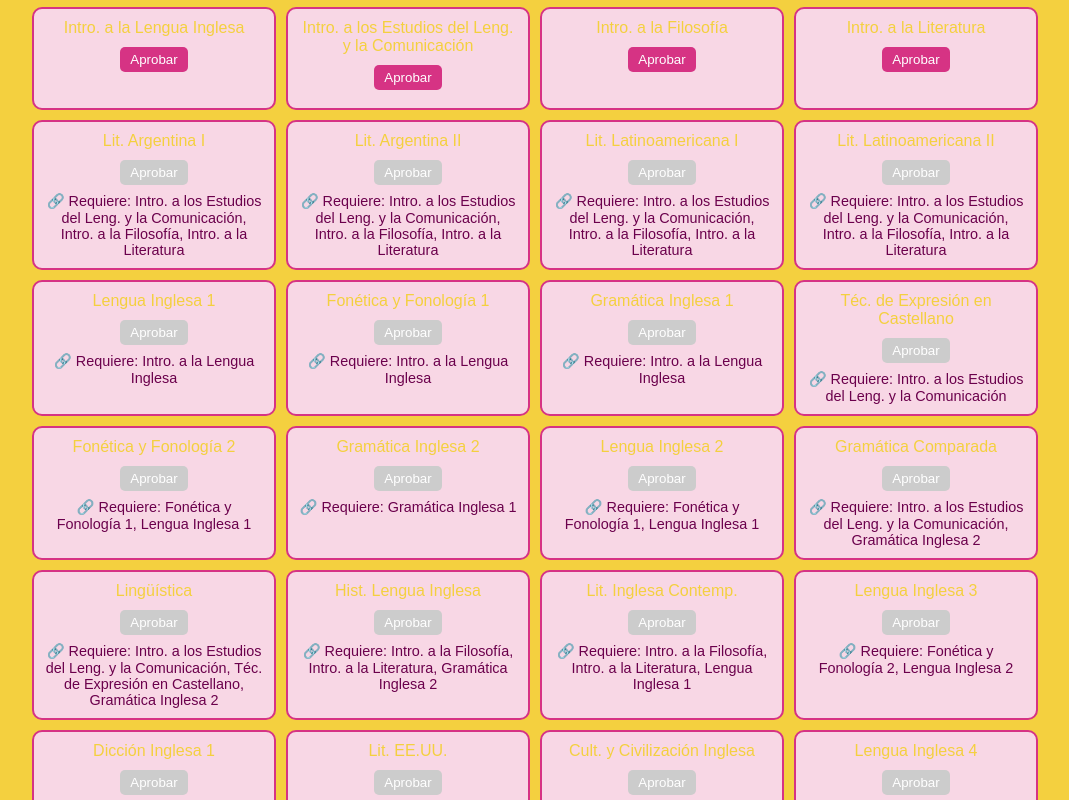
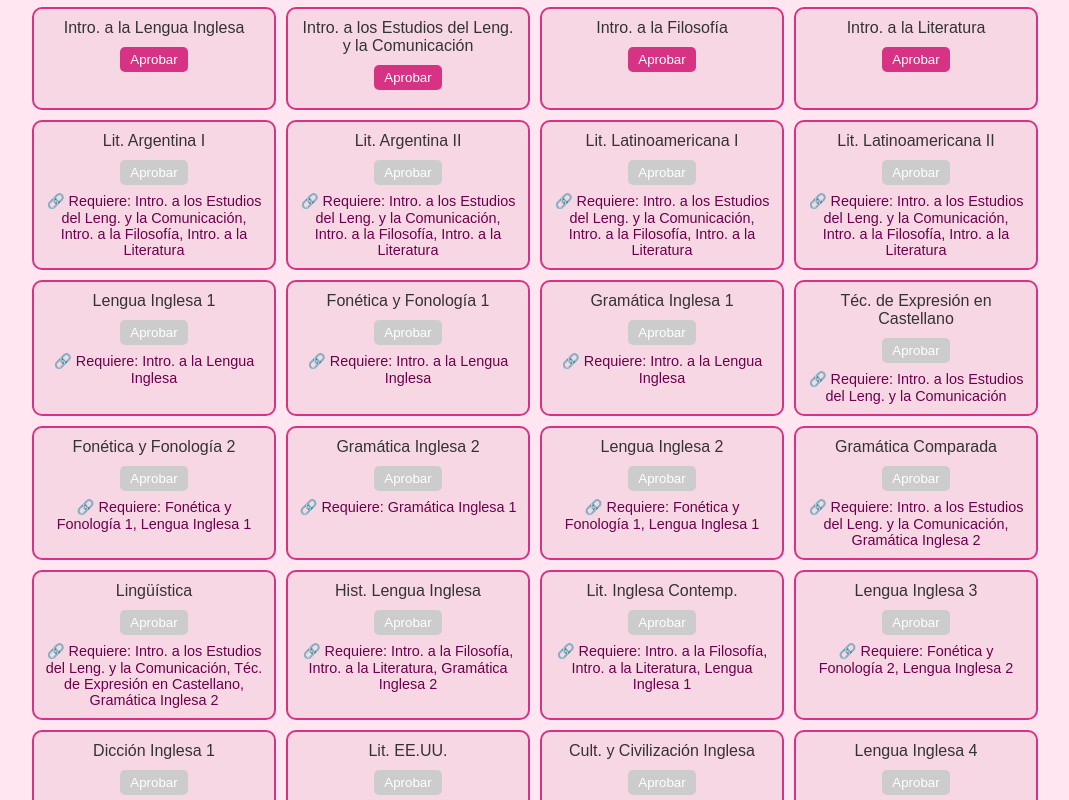
Before and after one commit to 0briangomez0/pagina2.0, a plain HTML site: page index.html in a window 1280 px wide. Shown: the part 101-901 px from the top of the page, without its empty margins (105-1174 px from the left). Drawn offline with Linux system fonts and the light colour scheme.

Commit message:
Update styles.css

```diff
--- a/styles.css
+++ b/styles.css
@@ -1,7 +1,7 @@
 body {
   font-family: Arial, sans-serif;
-  background-color: #f4d03f;
-  color: #f4d03f;
+  background-color: #ffe6f0;
+  color: #333;
   padding: 20px;
   text-align: center;
 }
```
